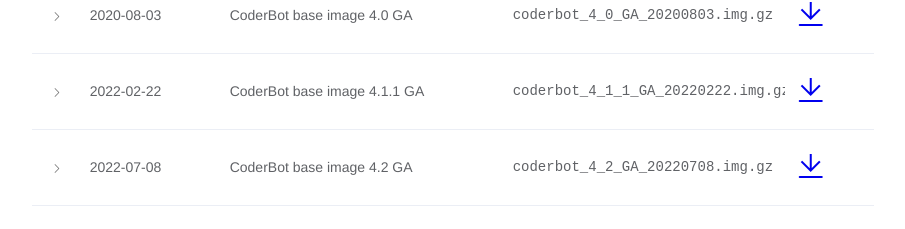
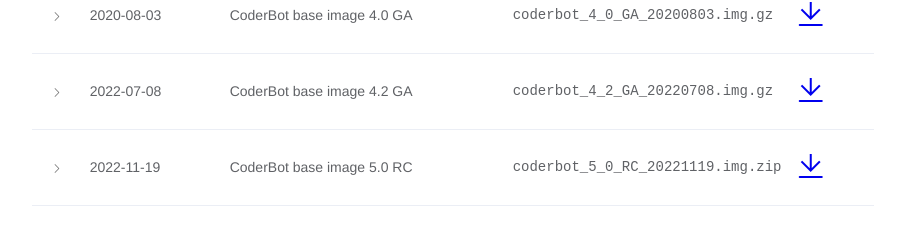
Before and after one commit to CoderBotOrg/repo, a Vue app: page / in a window 1280 px wide. Shown: the part 951-1180 px from the top of the page, without its empty margins (187-1092 px from the left). Built offline with nearby package versions, Linux system fonts and the light colour scheme; a web font is replaced by a local one.

Commit message:
Update App.vue

```diff
--- a/src/App.vue
+++ b/src/App.vue
@@ -145,24 +145,24 @@
                 downloadUrl: 'https://drive.google.com/uc?id=1QvLbWUgZjFBgNz6DWG8KuLA9lRPBuXr6&export=download',
                 details: 'Contiene l\'intera immagine con tutto il software aggiornato al 3 Agosto. [versione definitiva per CoderBot con HW v5.0]'
             },{
-                date: '2022-02-22',
-                name: 'CoderBot base image 4.1.1 GA',
-                fileName: 'coderbot_4_1_1_GA_20220222.img.gz',
-                downloadUrl: 'https://drive.google.com/uc?id=1V6_hBwlnULJIROcIiuBGO9xUTAcF6eNu&export=download',
-                details: 'Contiene l\'intera immagine con tutto il software aggiornato al 2 Gennaio. [versione aggiornata per CoderBot con HW v5.0]'
-            },{
                 date: '2022-07-08',
                 name: 'CoderBot base image 4.2 GA',
                 fileName: 'coderbot_4_2_GA_20220708.img.gz',
                 downloadUrl: 'https://drive.google.com/uc?id=1skSY94jT7eYM0qdJq3Oe8Z8bzQ0XWNsv&export=download',
                 details: 'Contiene l\'intera immagine con tutto il software aggiornato al 8 Luglio. [versione definitiva per CoderBot con HW v5.0]'
+            },{
+                date: '2022-11-19',
+                name: 'CoderBot base image 5.0 RC',
+                fileName: 'coderbot_5_0_RC_20221119.img.zip',
+                downloadUrl: 'https://drive.google.com/uc?id=1WSQm_vdFbegN7Pbsc46BcQAxhg0zyyBV&export=download',
+                details: 'Contiene l\'intera immagine con tutto il software aggiornato al 19 Novembre. [versione aggiornata per CoderBot con HW v5.0]'
             }],
             updatePackages: [{
                 date: '2022-01-02',
                 name: 'Add Music and IO extensions',
                 fileName: 'coderbot_update_4_1_0.tar',
                 downloadUrl: 'https://drive.google.com/uc?id=1QfhikwaMGniCZ7Bp-3Dd7VQh12ujomJd&export=download',
-                details: 'Installs Music and IO extensions'
+                details: 'Installa estensioni Music and IO. Non necessaria da v5.0 in avanti.'
             }
             ]
         }
```
